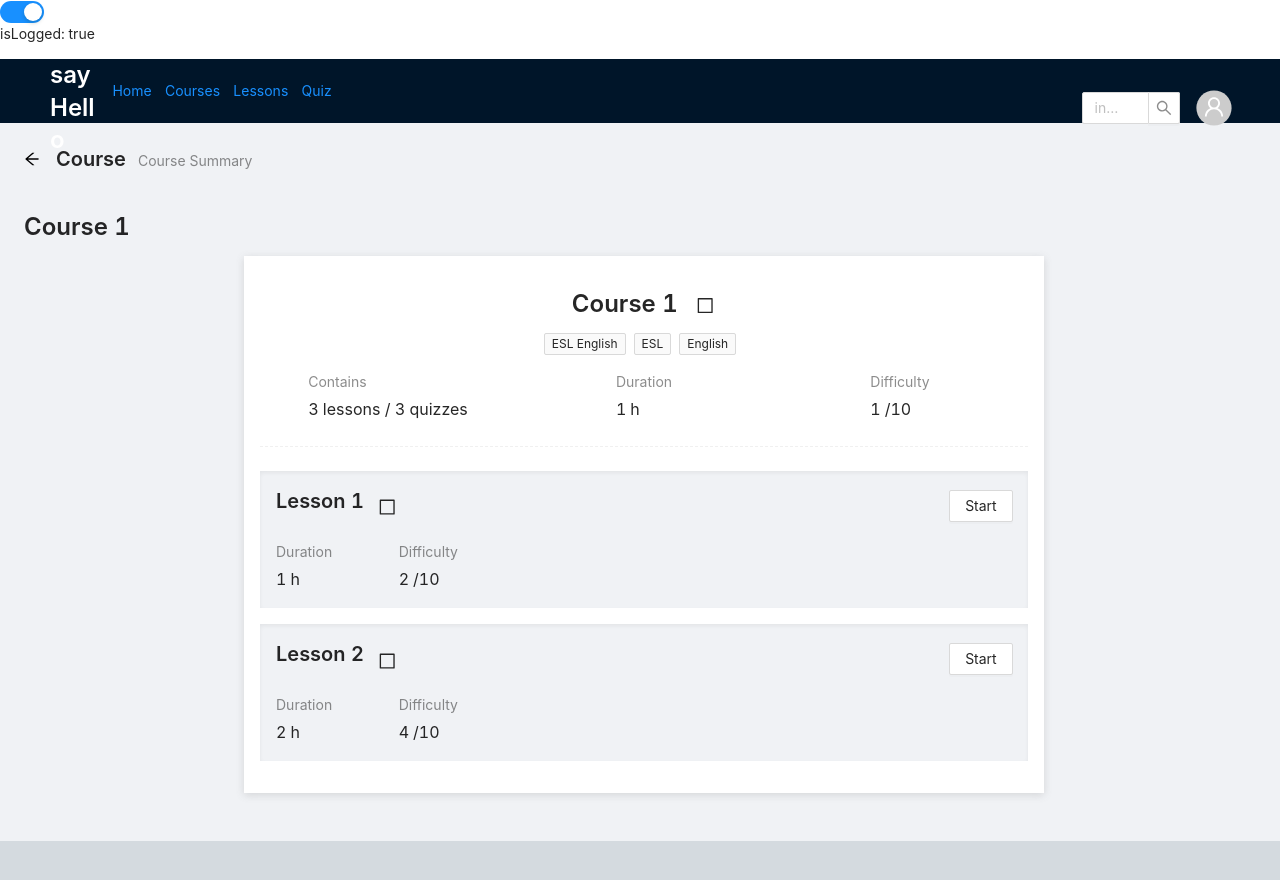
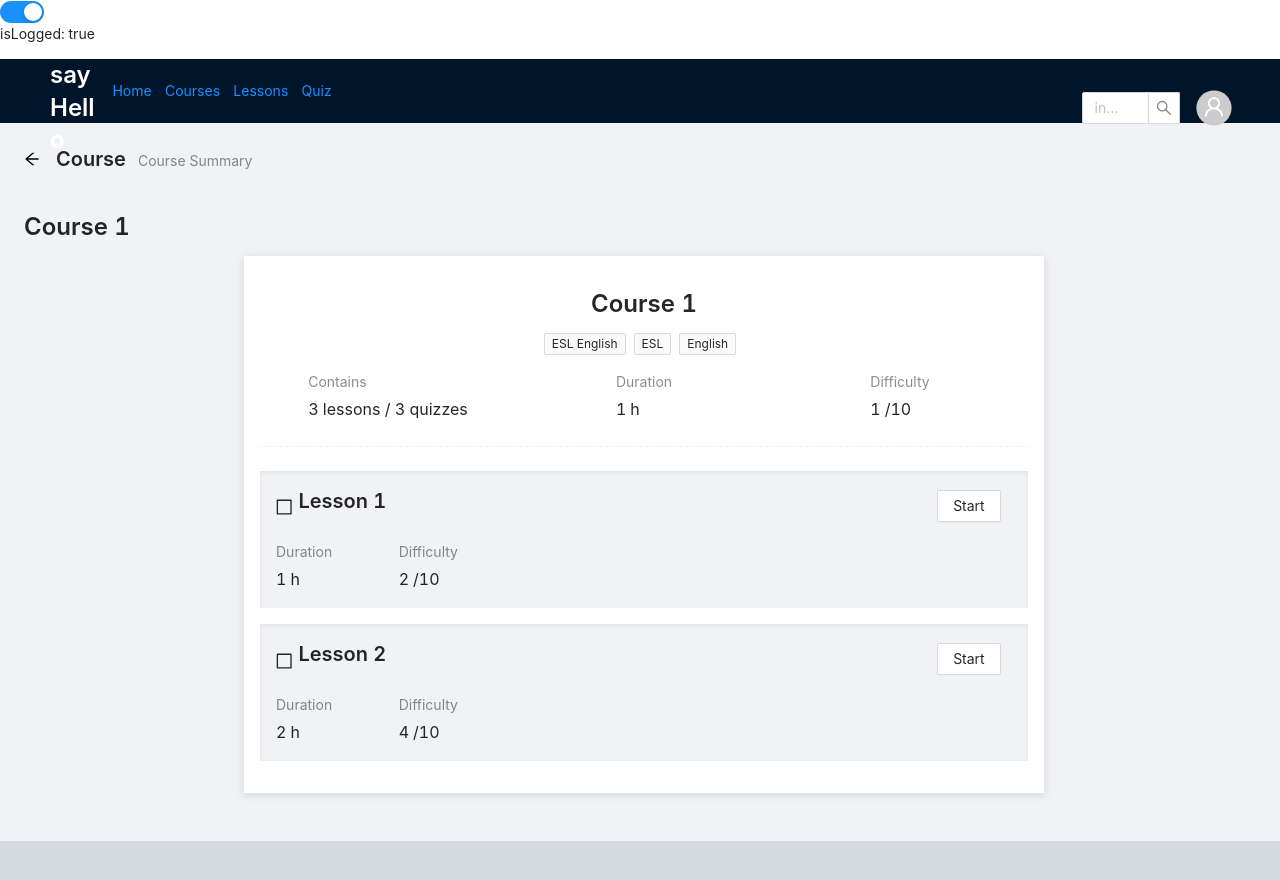
Before and after one commit to antoineGH/sayhello, a React (Create React App) app: page /auth/course/1 in a window 1280 px wide. Shown: the top 880 px of the page. Built offline with nearby package versions, Linux system fonts and the light colour scheme.

Commit message:
change layout course content

```diff
--- a/src/components/courseContent/CourseContent.tsx
+++ b/src/components/courseContent/CourseContent.tsx
@@ -51,20 +51,13 @@ const CourseContent = ({ course, tags, lessons }: props) => {
 				<Col>
 					<Title level={3}>{course.courseName}</Title>
 				</Col>
-				<Col style={{ marginLeft: '1rem', marginBottom: '.4rem', transform: 'scale(0.75)' }}>
-					<Tooltip
-						title={
-							course.completed === 100
-								? `${course.courseName} completed`
-								: `${course.courseName} not completed`
-						}>
-						{course.completed === 100 ? (
+				{course.completed === 100 && (
+					<Col style={{ marginLeft: '1rem', marginBottom: '.4rem', transform: 'scale(0.75)' }}>
+						<Tooltip title={`${course.courseName} completed`}>
 							<CheckSquareOutlined className='checkedLesson' />
-						) : (
-							<BorderOutlined className='uncheckedLesson' />
-						)}
-					</Tooltip>
-				</Col>
+						</Tooltip>
+					</Col>
+				)}
 			</Row>
 			<Row className='center'>
 				<Col>
@@ -97,15 +90,13 @@ const CourseContent = ({ course, tags, lessons }: props) => {
 				return (
 					<div className='lesson_container'>
 						<Row>
-							<Col>
-								<Title level={4}>{lesson.lessonName}</Title>
-							</Col>
 							<Col
 								style={{
 									justifyContent: 'center',
 									display: 'flex',
 									marginTop: '0.15rem',
-									marginLeft: '.75rem',
+									marginLeft: '-0.2rem',
+									marginRight: '0.2rem',
 									transform: 'scale(0.75)',
 								}}>
 								<Tooltip
@@ -121,6 +112,10 @@ const CourseContent = ({ course, tags, lessons }: props) => {
 									)}
 								</Tooltip>
 							</Col>
+							<Col>
+								<Title level={4}>{lesson.lessonName}</Title>
+							</Col>
+
 							<Col
 								span={2}
 								offset={18}
```
